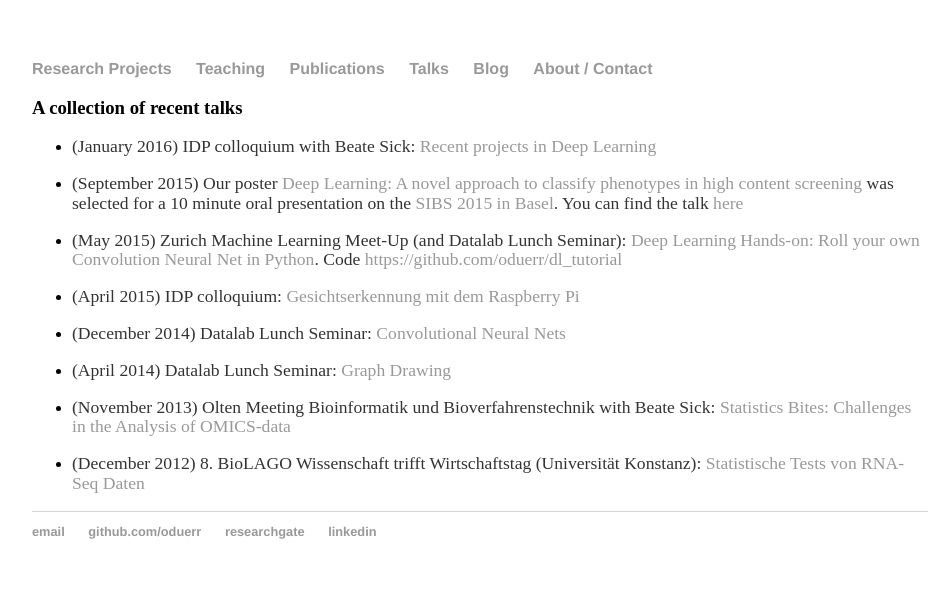
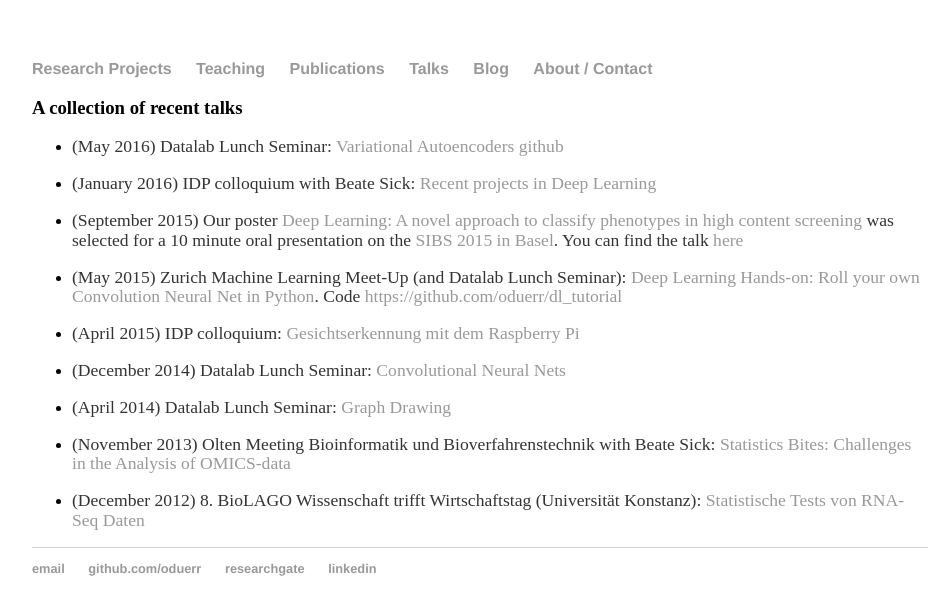
Before and after one commit to oduerr/oduerr.github.io, a Jekyll site: the page built from talks/index.md, in a window 1280 px wide. Shown: the top 615 px of the page, without its empty margins (160-1111 px from the left). Built offline with Jekyll 4.4.1, drawn with Linux system fonts in a browser that asks for light colours.

Commit message:
Added talk

```diff
--- a/talks/index.md
+++ b/talks/index.md
@@ -5,6 +5,8 @@ author: "Oliver Dürr"
 ---
 
 ### A collection of recent talks
+
+* (May 2016) Datalab Lunch Seminar: [Variational Autoencoders](https://home.zhaw.ch/~dueo/bbs/files/vae.pdf) [github](https://github.com/oduerr/dl_tutorial/tree/master/tensorflow/vae)
 
 * (January 2016) IDP colloquium with Beate Sick: [Recent projects in Deep Learning](https://dl.dropboxusercontent.com/u/9154523/talks/Deep_Learning_Colloq_26_1_2016.pdf)
 
```
